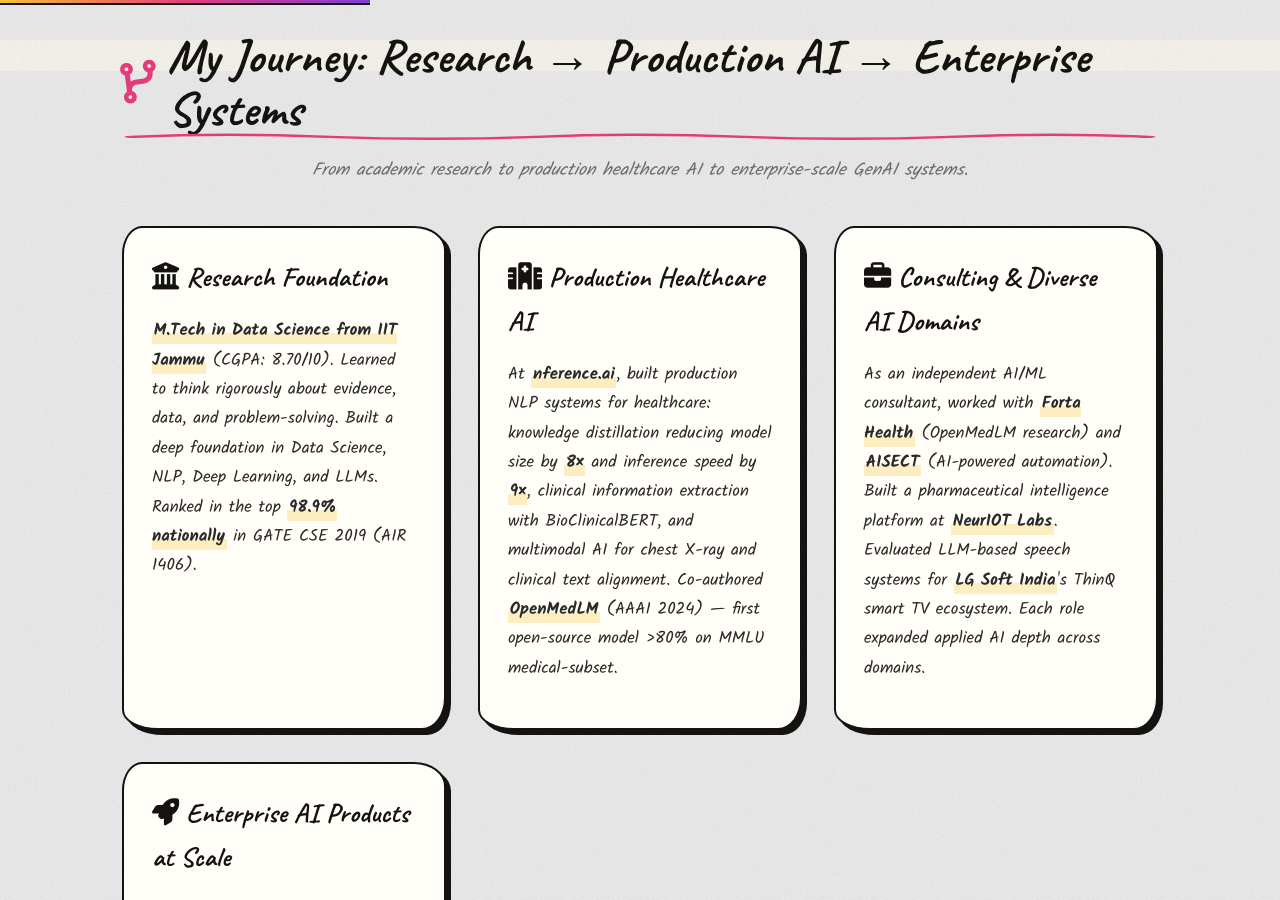
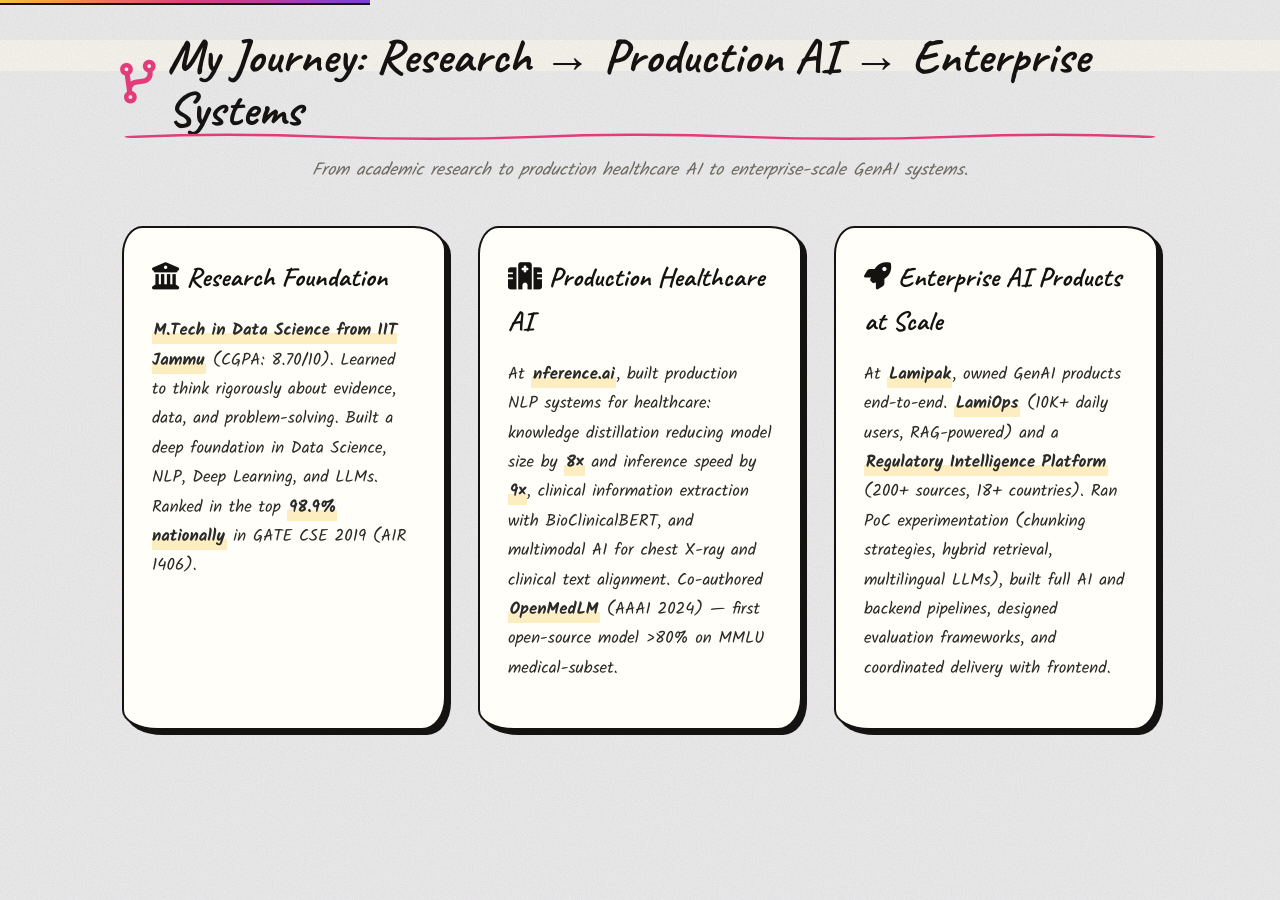
Before and after one commit to mayank1101/mayank1101.github.io, a Jekyll site: the page built from about.html, in a window 1280 px wide and 900 px high, scrolled down 1760 px. Built offline with Jekyll 4.4.1, drawn with Linux system fonts in a browser that asks for light colours; some web fonts are replaced; some of the changed text lies outside the part shown.

Commit message:
updated about.html

```diff
--- a/about.html
+++ b/about.html
@@ -89,7 +89,7 @@
             </p>
         </div>
 
-        <div class="card scroll-animate">
+        <!-- <div class="card scroll-animate">
             <h3><i class="fas fa-briefcase"></i> Consulting & Diverse AI Domains</h3>
             <p>
                 As an independent AI/ML consultant, worked with <strong>Forta Health</strong> (OpenMedLM research)
@@ -97,7 +97,7 @@
                 <strong>NeurIOT Labs</strong>. Evaluated LLM-based speech systems for <strong>LG Soft India</strong>'s
                 ThinQ smart TV ecosystem. Each role expanded applied AI depth across domains.
             </p>
-        </div>
+        </div> -->
 
         <div class="card scroll-animate">
             <h3><i class="fas fa-rocket"></i> Enterprise AI Products at Scale</h3>
@@ -236,19 +237,6 @@
                 <span>TensorRT</span>
                 <span>PyTorch</span>
                 <span>HuggingFace</span>
-            </div>
-        </div>
-
-        <div class="card scroll-animate card-purple">
-            <h3><i class="fas fa-server"></i> Data Engineering & Infrastructure</h3>
-            <div class="skill-tags">
-                <span>PySpark</span>
-                <span>Vector Databases (Qdrant, FAISS)</span>
-                <span>SQL</span>
-                <span>MongoDB</span>
-                <span>AWS (SageMaker, S3, EC2)</span>
-                <span>Docker</span>
-                <span>CI/CD Pipelines</span>
             </div>
         </div>
 
```
Also changed, not shown: other parts of about.html (+6 -0 lines).
